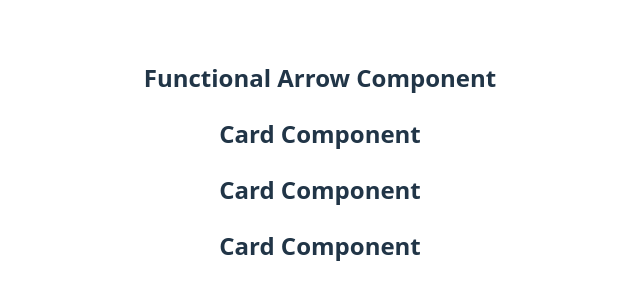
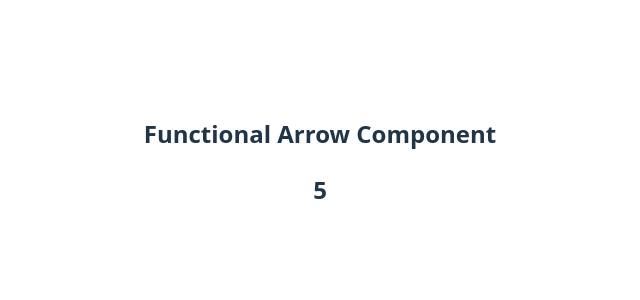
Before and after one commit to FakeGods/React-Learn, a React (Vite) app: page / in a window 1280 px wide. Shown: the part 238-538 px from the top of the page, without its empty margins (320-960 px from the left). Built offline with nearby package versions, Linux system fonts and the light colour scheme.

Commit message:
adding rating

```diff
--- a/src/App.jsx
+++ b/src/App.jsx
@@ -1,8 +1,8 @@
 import "./App.css";
-const Card = () => {
+const Card = ({ title, rating }) => {
   return (
     <div>
-      <h2>Card Component</h2>
+      <h2>{(title, rating)}</h2>
     </div>
   );
 };
@@ -11,9 +11,14 @@ const App = () => {
   return (
     <>
       <h2>Functional Arrow Component</h2>
-      <Card title="Star Wars" />
-      <Card title="Avatar" />
-      <Card />
+      <Card
+        title="Star Wars"
+        rating={5}
+        isCool={true}
+        actors={[{ name: "Actors" }]}
+      />
+      <Card title="The Lord of the Rings" />
+      <Card title="Ghost in the Shell" />
     </>
   );
 };
```
